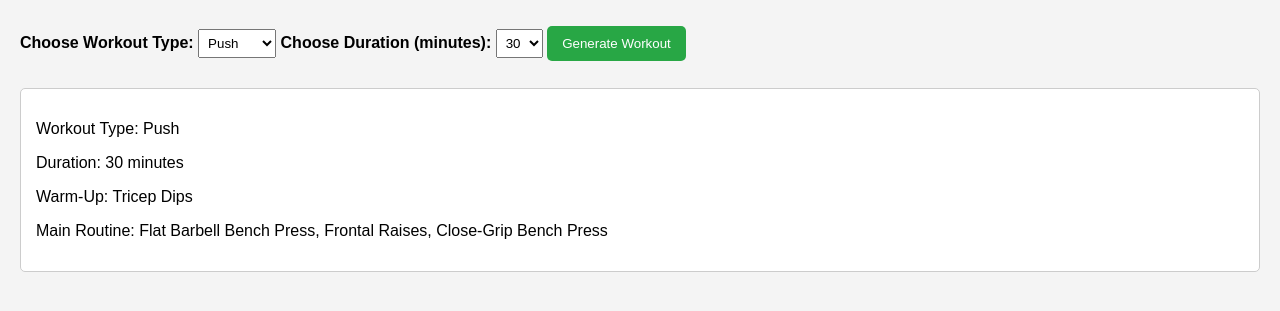
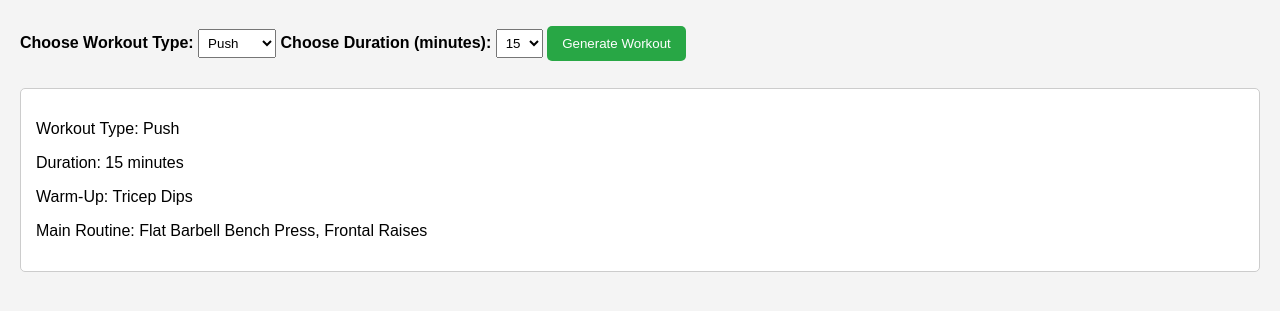
Before and after one commit to jfred318/Work-It-Out, a plain HTML site: page index.html in a window 1280 px wide. Both pictures are taken after a click on the button "Generate Workout". Shown: the part 81-392 px from the top of the page. Drawn offline with Linux system fonts and the light colour scheme.

Commit message:
15 Minute Workouts

```diff
--- a/index.html
+++ b/index.html
@@ -23,6 +23,7 @@
 
     <label for="duration">Choose Duration (minutes):</label>
     <select id="duration">
+        <option value-"15">15</option>
         <option value="30">30</option>
         <option value="45">45</option>
         <option value="60">60</option>
--- a/script.js
+++ b/script.js
@@ -25,6 +25,9 @@ function generateWorkout() {
 
     let numExercises;
     switch (duration) {
+        case 15:
+            numExercises = 2;
+            break;
         case 30:
             numExercises = 3;
             break;
```
